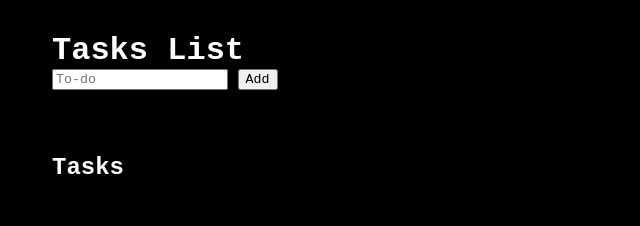
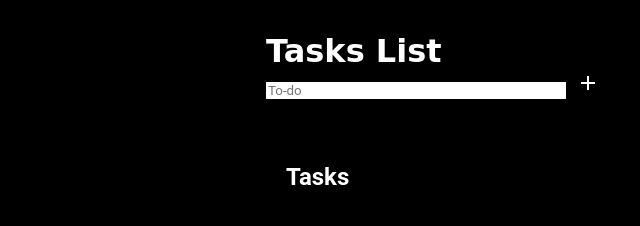
Before and after one commit to cDreyer00/WebList, a plain HTML site: page index.html in a window 1280 px wide. Shown: the whole page, without its empty margins (204-844 px from the left). Drawn offline with nearby package versions, Linux system fonts and the light colour scheme.

Commit message:
changing style

```diff
--- a/index.html
+++ b/index.html
@@ -5,9 +5,10 @@
     <meta charset="UTF-8">
     <meta http-equiv="X-UA-Compatible" content="IE=edge">
     <meta name="viewport" content="width=device-width, initial-scale=1.0">
+    <link rel="stylesheet" href="https://fonts.googleapis.com/css2?family=Material+Symbols+Outlined:opsz,wght,FILL,GRAD@48,600,1,200" />
+    <link rel="stylesheet" href="style.css">
+
     <title>To-do List</title>
-
-    <link rel="stylesheet" href="style.css">
 </head>
 
 <body>
@@ -15,14 +16,14 @@
         <h1>Tasks List</h1>
         <form id="new-task-form">
             <input type="text" id="new-task-input" placeholder="To-do">
-            <input type="submit" id="new-task-submit" value="Add">
+            <button id="new-task-submit" class="material-symbols-outlined">Add</button>
+
         </form>
     </header>
 
     <main>
         <section class="task-list">
             <h2>Tasks</h2>
-
             <div id="tasks">
                 <!-- LIST ITEM DUMMY -->
                 <!-- <div class="task">
@@ -30,8 +31,8 @@
                         <input type="text" class="text" value="my task" readonly>
                     </div>
                     <div class="actions">
-                        <button class="edit">edit</button>
-                        <button class="delete">delete</button>
+                        <button class="edit material-symbols-outlined">edit</button>
+                        <button class="delete material-symbols-outlined">delete</button>
                     </div>
                 </div> -->
             </div>
--- a/script.js
+++ b/script.js
@@ -39,11 +39,11 @@ window.addEventListener('load', () => {
         task_actions_el.classList.add("actions");
 
         let task_actions_edit_el = document.createElement("button");
-        task_actions_edit_el.classList.add("edit");
+        task_actions_edit_el.classList.add("edit", "material-symbols-outlined");
         task_actions_edit_el.innerHTML = "EDIT";
 
         let task_actions_delete_el = document.createElement("button");
-        task_actions_delete_el.classList.add("delete");
+        task_actions_delete_el.classList.add("delete", "material-symbols-outlined");
         task_actions_delete_el.innerHTML = "DELETE";
 
         task_actions_el.appendChild(task_actions_edit_el);
--- a/style.css
+++ b/style.css
@@ -1,7 +1,29 @@
 * {
     box-sizing: border-box;
     margin: 0;
-    font-family: 'Courier New', Courier, monospace;
+    font-family: 'Roboto', sans-serif;
+    border: none;
+}
+
+.material-symbols-outlined {
+    width: fit-content;
+}
+
+h1 {
+    font-family: 'Bebas Neue', cursive;
+}
+
+header input {
+    background-color: white;
+
+    width: 300px;
+}
+
+button {
+    color: white;
+    background: none;
+    width: fit-content;
+    height: fit-content;
 }
 
 body {
@@ -14,22 +36,35 @@ body {
 
 header {
     padding: 2rem 1rem;
-    max-width: 800px;
+    max-width: fit-content;
     width: 100%;
     margin: 0 auto;
 }
 
 main {
     padding: 2rem 1rem;
-    max-width: 800px;
+    max-width: fit-content;
     width: 100%;
     margin: 0 auto;
+}
+
+#tasks {
+    width: 300px;
 }
 
 .task {
     display: flex;
 }
 
+.task input{
+    transform: translate(0%, 25%);
+}
+
+.actions{
+    display: flex;
+    gap: 10px;
+}
+
 .text:not(:read-only) {
     color: blue;
 }
```
